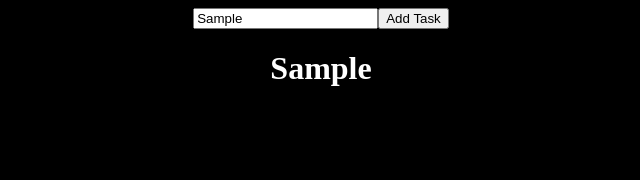
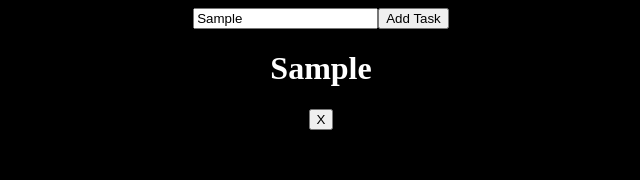
Before and after one commit to Scratch-191/crud--react, a React (Create React App) app: page / in a window 1280 px wide. Both pictures are taken after typing "Sample" into the empty fields and a click on the button "Add Task". Shown: the top 180 px of the page, without its empty margins (319-959 px from the left). Built offline with nearby package versions, Linux system fonts and the light colour scheme.

Commit message:
feat(buttons)

```diff
--- a/src/components/index.jsx
+++ b/src/components/index.jsx
@@ -14,6 +14,7 @@
     const NewTodoList = [...todoList, newTask]
     setTodoList(NewTodoList);
 
+
   };
   return (
 
@@ -25,7 +26,10 @@
 
     <div className='list'>
     {todoList.map((task,index) => {
-      return <h1>{task}</h1>
+      return (
+      <div><h1>{task}</h1>
+      <button> X </button>
+      </div>)
     })}
     </div>
     </div>
```
